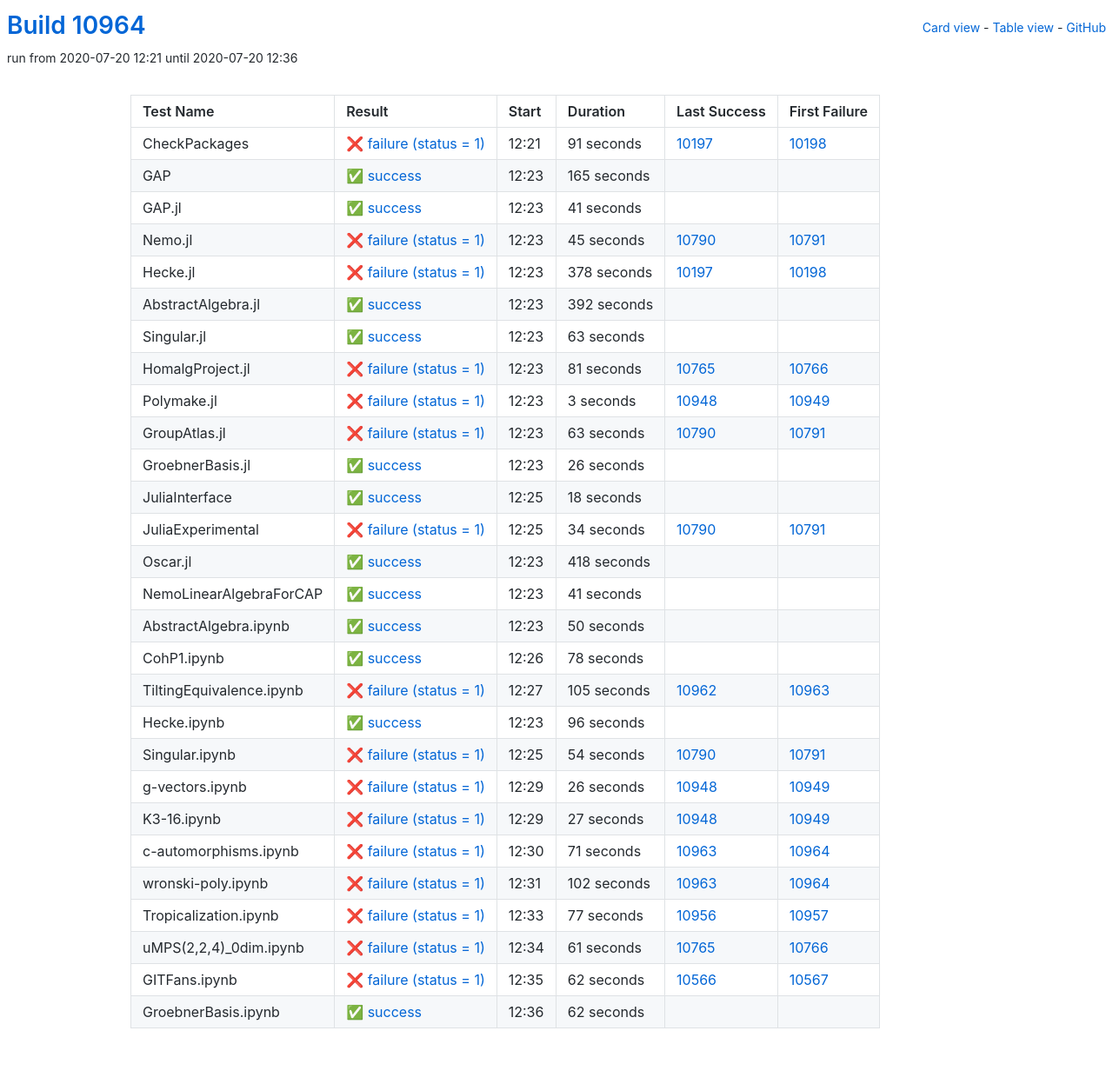
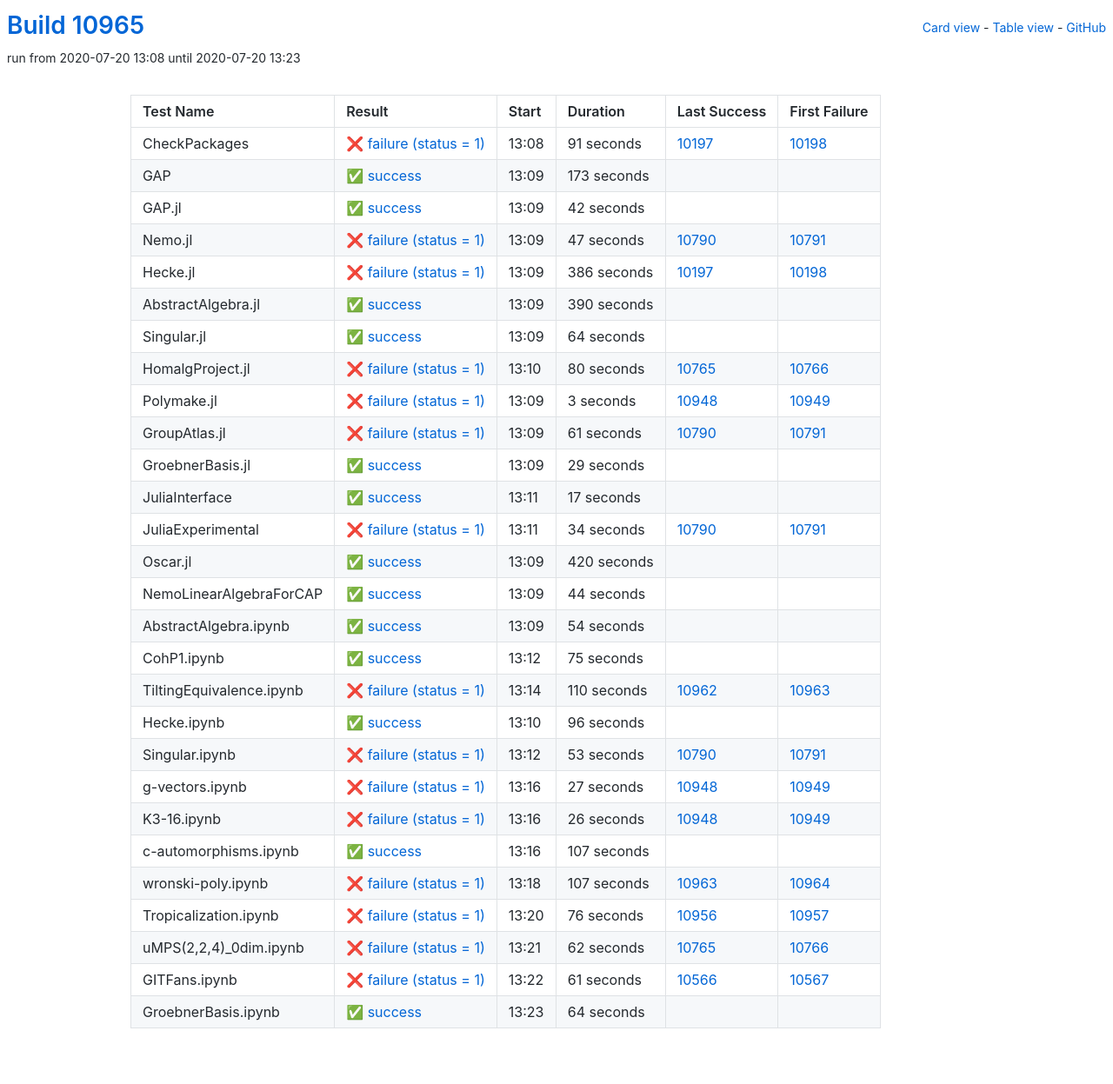
Before and after one commit to oscar-system/oscar-ci-status, a Jekyll site: the page built from table.html, in a window 1280 px wide. Shown: the whole page at 87% size. Built offline with Jekyll 4.4.1, drawn with Linux system fonts in a browser that asks for light colours.

Commit message:
Build #10965

```diff
--- a/_data/ci.yml
+++ b/_data/ci.yml
@@ -1,6 +1,6 @@
 ---
-build: 10964
-build_url: https://oscarci.mathematik.uni-kl.de/job/oscar/10964/
+build: 10965
+build_url: https://oscarci.mathematik.uni-kl.de/job/oscar/10965/
 job: oscar
 organization: oscar-system
 repo: oscar-ci-status
@@ -8,8 +8,8 @@
 tests:
 - name: CheckPackages
   id: checkpackages
-  log: https://oscarci.mathematik.uni-kl.de/job/oscar/10964/artifact/logs/build-10964/CheckPackages.log
-  start: 2020-07-20 12:21
+  log: https://oscarci.mathematik.uni-kl.de/job/oscar/10965/artifact/logs/build-10965/CheckPackages.log
+  start: 2020-07-20 13:08
   success: false
   exitcode: 1
   status: failure
@@ -20,92 +20,92 @@
   first_failure_url: https://oscarci.mathematik.uni-kl.de/job/oscar/10198/
 - name: GAP
   id: gap
-  log: https://oscarci.mathematik.uni-kl.de/job/oscar/10964/artifact/logs/build-10964/GAP.log
-  start: 2020-07-20 12:23
+  log: https://oscarci.mathematik.uni-kl.de/job/oscar/10965/artifact/logs/build-10965/GAP.log
+  start: 2020-07-20 13:09
   success: true
   exitcode: 0
   status: success
-  duration: 165
+  duration: 173
   last_success: false
   last_success_url:
   first_failure: false
   first_failure_url:
 - name: GAP.jl
   id: gap-jl
-  log: https://oscarci.mathematik.uni-kl.de/job/oscar/10964/artifact/logs/build-10964/GAP.jl.log
-  start: 2020-07-20 12:23
+  log: https://oscarci.mathematik.uni-kl.de/job/oscar/10965/artifact/logs/build-10965/GAP.jl.log
+  start: 2020-07-20 13:09
   success: true
   exitcode: 0
   status: success
-  duration: 41
+  duration: 42
   last_success: false
   last_success_url:
   first_failure: false
   first_failure_url:
 - name: Nemo.jl
   id: nemo-jl
-  log: https://oscarci.mathematik.uni-kl.de/job/oscar/10964/artifact/logs/build-10964/Nemo.jl.log
-  start: 2020-07-20 12:23
+  log: https://oscarci.mathematik.uni-kl.de/job/oscar/10965/artifact/logs/build-10965/Nemo.jl.log
+  start: 2020-07-20 13:09
   success: false
   exitcode: 1
   status: failure
-  duration: 45
+  duration: 47
   last_success: 10790
   last_success_url: https://oscarci.mathematik.uni-kl.de/job/oscar/10790/
   first_failure: 10791
   first_failure_url: https://oscarci.mathematik.uni-kl.de/job/oscar/10791/
 - name: Hecke.jl
   id: hecke-jl
-  log: https://oscarci.mathematik.uni-kl.de/job/oscar/10964/artifact/logs/build-10964/Hecke.jl.log
-  start: 2020-07-20 12:23
+  log: https://oscarci.mathematik.uni-kl.de/job/oscar/10965/artifact/logs/build-10965/Hecke.jl.log
+  start: 2020-07-20 13:09
   success: false
   exitcode: 1
   status: failure
-  duration: 378
+  duration: 386
   last_success: 10197
   last_success_url: https://oscarci.mathematik.uni-kl.de/job/oscar/10197/
   first_failure: 10198
   first_failure_url: https://oscarci.mathematik.uni-kl.de/job/oscar/10198/
 - name: AbstractAlgebra.jl
   id: abstractalgebra-jl
-  log: https://oscarci.mathematik.uni-kl.de/job/oscar/10964/artifact/logs/build-10964/AbstractAlgebra.jl.log
-  start: 2020-07-20 12:23
+  log: https://oscarci.mathematik.uni-kl.de/job/oscar/10965/artifact/logs/build-10965/AbstractAlgebra.jl.log
+  start: 2020-07-20 13:09
   success: true
   exitcode: 0
   status: success
-  duration: 392
+  duration: 390
   last_success: false
   last_success_url:
   first_failure: false
   first_failure_url:
 - name: Singular.jl
   id: singular-jl
-  log: https://oscarci.mathematik.uni-kl.de/job/oscar/10964/artifact/logs/build-10964/Singular.jl.log
-  start: 2020-07-20 12:23
+  log: https://oscarci.mathematik.uni-kl.de/job/oscar/10965/artifact/logs/build-10965/Singular.jl.log
+  start: 2020-07-20 13:09
   success: true
   exitcode: 0
   status: success
-  duration: 63
+  duration: 64
   last_success: false
   last_success_url:
   first_failure: false
   first_failure_url:
 - name: HomalgProject.jl
   id: homalgproject-jl
-  log: https://oscarci.mathematik.uni-kl.de/job/oscar/10964/artifact/logs/build-10964/HomalgProject.jl.log
-  start: 2020-07-20 12:23
+  log: https://oscarci.mathematik.uni-kl.de/job/oscar/10965/artifact/logs/build-10965/HomalgProject.jl.log
+  start: 2020-07-20 13:10
   success: false
   exitcode: 1
   status: failure
-  duration: 81
+  duration: 80
   last_success: 10765
   last_success_url: https://oscarci.mathematik.uni-kl.de/job/oscar/10765/
   first_failure: 10766
   first_failure_url: https://oscarci.mathematik.uni-kl.de/job/oscar/10766/
 - name: Polymake.jl
   id: polymake-jl
-  log: https://oscarci.mathematik.uni-kl.de/job/oscar/10964/artifact/logs/build-10964/Polymake.jl.log
-  start: 2020-07-20 12:23
+  log: https://oscarci.mathematik.uni-kl.de/job/oscar/10965/artifact/logs/build-10965/Polymake.jl.log
+  start: 2020-07-20 13:09
   success: false
   exitcode: 1
   status: failure
@@ -116,44 +116,44 @@
   first_failure_url: https://oscarci.mathematik.uni-kl.de/job/oscar/10949/
 - name: GroupAtlas.jl
   id: groupatlas-jl
-  log: https://oscarci.mathematik.uni-kl.de/job/oscar/10964/artifact/logs/build-10964/GroupAtlas.jl.log
-  start: 2020-07-20 12:23
+  log: https://oscarci.mathematik.uni-kl.de/job/oscar/10965/artifact/logs/build-10965/GroupAtlas.jl.log
+  start: 2020-07-20 13:09
   success: false
   exitcode: 1
   status: failure
-  duration: 63
+  duration: 61
   last_success: 10790
   last_success_url: https://oscarci.mathematik.uni-kl.de/job/oscar/10790/
   first_failure: 10791
   first_failure_url: https://oscarci.mathematik.uni-kl.de/job/oscar/10791/
 - name: GroebnerBasis.jl
   id: groebnerbasis-jl
-  log: https://oscarci.mathematik.uni-kl.de/job/oscar/10964/artifact/logs/build-10964/GroebnerBasis.jl.log
-  start: 2020-07-20 12:23
+  log: https://oscarci.mathematik.uni-kl.de/job/oscar/10965/artifact/logs/build-10965/GroebnerBasis.jl.log
+  start: 2020-07-20 13:09
   success: true
   exitcode: 0
   status: success
-  duration: 26
+  duration: 29
   last_success: false
   last_success_url:
   first_failure: false
   first_failure_url:
 - name: JuliaInterface
   id: juliainterface
-  log: https://oscarci.mathematik.uni-kl.de/job/oscar/10964/artifact/logs/build-10964/JuliaInterface.log
-  start: 2020-07-20 12:25
+  log: https://oscarci.mathematik.uni-kl.de/job/oscar/10965/artifact/logs/build-10965/JuliaInterface.log
+  start: 2020-07-20 13:11
   success: true
   exitcode: 0
   status: success
-  duration: 18
+  duration: 17
   last_success: false
   last_success_url:
   first_failure: false
   first_failure_url:
 - name: JuliaExperimental
   id: juliaexperimental
-  log: https://oscarci.mathematik.uni-kl.de/job/oscar/10964/artifact/logs/build-10964/JuliaExperimental.log
-  start: 2020-07-20 12:25
+  log: https://oscarci.mathematik.uni-kl.de/job/oscar/10965/artifact/logs/build-10965/JuliaExperimental.log
+  start: 2020-07-20 13:11
   success: false
   exitcode: 1
   status: failure
@@ -164,68 +164,68 @@
   first_failure_url: https://oscarci.mathematik.uni-kl.de/job/oscar/10791/
 - name: Oscar.jl
   id: oscar-jl
-  log: https://oscarci.mathematik.uni-kl.de/job/oscar/10964/artifact/logs/build-10964/Oscar.jl.log
-  start: 2020-07-20 12:23
+  log: https://oscarci.mathematik.uni-kl.de/job/oscar/10965/artifact/logs/build-10965/Oscar.jl.log
+  start: 2020-07-20 13:09
   success: true
   exitcode: 0
   status: success
-  duration: 418
+  duration: 420
   last_success: false
   last_success_url:
   first_failure: false
   first_failure_url:
 - name: NemoLinearAlgebraForCAP
   id: nemolinearalgebraforcap
-  log: https://oscarci.mathematik.uni-kl.de/job/oscar/10964/artifact/logs/build-10964/NemoLinearAlgebraForCAP.log
-  start: 2020-07-20 12:23
+  log: https://oscarci.mathematik.uni-kl.de/job/oscar/10965/artifact/logs/build-10965/NemoLinearAlgebraForCAP.log
+  start: 2020-07-20 13:09
   success: true
   exitcode: 0
   status: success
-  duration: 41
+  duration: 44
   last_success: false
   last_success_url:
   first_failure: false
   first_failure_url:
 - name: AbstractAlgebra.ipynb
   id: abstractalgebra-ipynb
-  log: https://oscarci.mathematik.uni-kl.de/job/oscar/10964/artifact/logs/build-10964/AbstractAlgebra.ipynb.log
-  start: 2020-07-20 12:23
+  log: https://oscarci.mathematik.uni-kl.de/job/oscar/10965/artifact/logs/build-10965/AbstractAlgebra.ipynb.log
+  start: 2020-07-20 13:09
   success: true
   exitcode: 0
   status: success
-  duration: 50
+  duration: 54
   last_success: false
   last_success_url:
   first_failure: false
   first_failure_url:
 - name: CohP1.ipynb
   id: cohp1-ipynb
-  log: https://oscarci.mathematik.uni-kl.de/job/oscar/10964/artifact/logs/build-10964/CohP1.ipynb.log
-  start: 2020-07-20 12:26
+  log: https://oscarci.mathematik.uni-kl.de/job/oscar/10965/artifact/logs/build-10965/CohP1.ipynb.log
+  start: 2020-07-20 13:12
   success: true
   exitcode: 0
   status: success
-  duration: 78
+  duration: 75
   last_success: false
   last_success_url:
   first_failure: false
   first_failure_url:
 - name: TiltingEquivalence.ipynb
   id: tiltingequivalence-ipynb
-  log: https://oscarci.mathematik.uni-kl.de/job/oscar/10964/artifact/logs/build-10964/TiltingEquivalence.ipynb.log
-  start: 2020-07-20 12:27
+  log: https://oscarci.mathematik.uni-kl.de/job/oscar/10965/artifact/logs/build-10965/TiltingEquivalence.ipynb.log
+  start: 2020-07-20 13:14
   success: false
   exitcode: 1
   status: failure
-  duration: 105
+  duration: 110
   last_success: 10962
   last_success_url: https://oscarci.mathematik.uni-kl.de/job/oscar/10962/
   first_failure: 10963
   first_failure_url: https://oscarci.mathematik.uni-kl.de/job/oscar/10963/
 - name: Hecke.ipynb
   id: hecke-ipynb
-  log: https://oscarci.mathematik.uni-kl.de/job/oscar/10964/artifact/logs/build-10964/Hecke.ipynb.log
-  start: 2020-07-20 12:23
+  log: https://oscarci.mathematik.uni-kl.de/job/oscar/10965/artifact/logs/build-10965/Hecke.ipynb.log
+  start: 2020-07-20 13:10
   success: true
   exitcode: 0
   status: success
@@ -236,20 +236,32 @@
   first_failure_url:
 - name: Singular.ipynb
   id: singular-ipynb
-  log: https://oscarci.mathematik.uni-kl.de/job/oscar/10964/artifact/logs/build-10964/Singular.ipynb.log
-  start: 2020-07-20 12:25
+  log: https://oscarci.mathematik.uni-kl.de/job/oscar/10965/artifact/logs/build-10965/Singular.ipynb.log
+  start: 2020-07-20 13:12
   success: false
   exitcode: 1
   status: failure
-  duration: 54
+  duration: 53
   last_success: 10790
   last_success_url: https://oscarci.mathematik.uni-kl.de/job/oscar/10790/
   first_failure: 10791
   first_failure_url: https://oscarci.mathematik.uni-kl.de/job/oscar/10791/
 - name: g-vectors.ipynb
   id: g-vectors-ipynb
-  log: https://oscarci.mathematik.uni-kl.de/job/oscar/10964/artifact/logs/build-10964/g-vectors.ipynb.log
-  start: 2020-07-20 12:29
+  log: https://oscarci.mathematik.uni-kl.de/job/oscar/10965/artifact/logs/build-10965/g-vectors.ipynb.log
+  start: 2020-07-20 13:16
+  success: false
+  exitcode: 1
+  status: failure
+  duration: 27
+  last_success: 10948
+  last_success_url: https://oscarci.mathematik.uni-kl.de/job/oscar/10948/
+  first_failure: 10949
+  first_failure_url: https://oscarci.mathematik.uni-kl.de/job/oscar/10949/
+- name: K3-16.ipynb
+  id: k3-16-ipynb
+  log: https://oscarci.mathematik.uni-kl.de/job/oscar/10965/artifact/logs/build-10965/K3-16.ipynb.log
+  start: 2020-07-20 13:16
   success: false
   exitcode: 1
   status: failure
@@ -258,86 +270,74 @@
   last_success_url: https://oscarci.mathematik.uni-kl.de/job/oscar/10948/
   first_failure: 10949
   first_failure_url: https://oscarci.mathematik.uni-kl.de/job/oscar/10949/
-- name: K3-16.ipynb
-  id: k3-16-ipynb
-  log: https://oscarci.mathematik.uni-kl.de/job/oscar/10964/artifact/logs/build-10964/K3-16.ipynb.log
-  start: 2020-07-20 12:29
+- name: c-automorphisms.ipynb
+  id: c-automorphisms-ipynb
+  log: https://oscarci.mathematik.uni-kl.de/job/oscar/10965/artifact/logs/build-10965/c-automorphisms.ipynb.log
+  start: 2020-07-20 13:16
+  success: true
+  exitcode: 0
+  status: success
+  duration: 107
+  last_success: false
+  last_success_url:
+  first_failure: false
+  first_failure_url:
+- name: wronski-poly.ipynb
+  id: wronski-poly-ipynb
+  log: https://oscarci.mathematik.uni-kl.de/job/oscar/10965/artifact/logs/build-10965/wronski-poly.ipynb.log
+  start: 2020-07-20 13:18
   success: false
   exitcode: 1
   status: failure
-  duration: 27
-  last_success: 10948
-  last_success_url: https://oscarci.mathematik.uni-kl.de/job/oscar/10948/
-  first_failure: 10949
-  first_failure_url: https://oscarci.mathematik.uni-kl.de/job/oscar/10949/
-- name: c-automorphisms.ipynb
-  id: c-automorphisms-ipynb
-  log: https://oscarci.mathematik.uni-kl.de/job/oscar/10964/artifact/logs/build-10964/c-automorphisms.ipynb.log
-  start: 2020-07-20 12:30
-  success: false
-  exitcode: 1
-  status: failure
-  duration: 71
-  last_success: 10963
-  last_success_url: https://oscarci.mathematik.uni-kl.de/job/oscar/10963/
-  first_failure: 10964
-  first_failure_url: https://oscarci.mathematik.uni-kl.de/job/oscar/10964/
-- name: wronski-poly.ipynb
-  id: wronski-poly-ipynb
-  log: https://oscarci.mathematik.uni-kl.de/job/oscar/10964/artifact/logs/build-10964/wronski-poly.ipynb.log
-  start: 2020-07-20 12:31
-  success: false
-  exitcode: 1
-  status: failure
-  duration: 102
+  duration: 107
   last_success: 10963
   last_success_url: https://oscarci.mathematik.uni-kl.de/job/oscar/10963/
   first_failure: 10964
   first_failure_url: https://oscarci.mathematik.uni-kl.de/job/oscar/10964/
 - name: Tropicalization.ipynb
   id: tropicalization-ipynb
-  log: https://oscarci.mathematik.uni-kl.de/job/oscar/10964/artifact/logs/build-10964/Tropicalization.ipynb.log
-  start: 2020-07-20 12:33
+  log: https://oscarci.mathematik.uni-kl.de/job/oscar/10965/artifact/logs/build-10965/Tropicalization.ipynb.log
+  start: 2020-07-20 13:20
   success: false
   exitcode: 1
   status: failure
-  duration: 77
+  duration: 76
   last_success: 10956
   last_success_url: https://oscarci.mathematik.uni-kl.de/job/oscar/10956/
   first_failure: 10957
   first_failure_url: https://oscarci.mathematik.uni-kl.de/job/oscar/10957/
 - name: uMPS(2,2,4)_0dim.ipynb
   id: umps-2-2-4-0dim-ipynb
-  log: https://oscarci.mathematik.uni-kl.de/job/oscar/10964/artifact/logs/build-10964/uMPS-2-2-4-_0dim.ipynb.log
-  start: 2020-07-20 12:34
+  log: https://oscarci.mathematik.uni-kl.de/job/oscar/10965/artifact/logs/build-10965/uMPS-2-2-4-_0dim.ipynb.log
+  start: 2020-07-20 13:21
   success: false
   exitcode: 1
   status: failure
-  duration: 61
+  duration: 62
   last_success: 10765
   last_success_url: https://oscarci.mathematik.uni-kl.de/job/oscar/10765/
   first_failure: 10766
   first_failure_url: https://oscarci.mathematik.uni-kl.de/job/oscar/10766/
 - name: GITFans.ipynb
   id: gitfans-ipynb
-  log: https://oscarci.mathematik.uni-kl.de/job/oscar/10964/artifact/logs/build-10964/GITFans.ipynb.log
-  start: 2020-07-20 12:35
+  log: https://oscarci.mathematik.uni-kl.de/job/oscar/10965/artifact/logs/build-10965/GITFans.ipynb.log
+  start: 2020-07-20 13:22
   success: false
   exitcode: 1
   status: failure
-  duration: 62
+  duration: 61
   last_success: 10566
   last_success_url: https://oscarci.mathematik.uni-kl.de/job/oscar/10566/
   first_failure: 10567
   first_failure_url: https://oscarci.mathematik.uni-kl.de/job/oscar/10567/
 - name: GroebnerBasis.ipynb
   id: groebnerbasis-ipynb
-  log: https://oscarci.mathematik.uni-kl.de/job/oscar/10964/artifact/logs/build-10964/GroebnerBasis.ipynb.log
-  start: 2020-07-20 12:36
+  log: https://oscarci.mathematik.uni-kl.de/job/oscar/10965/artifact/logs/build-10965/GroebnerBasis.ipynb.log
+  start: 2020-07-20 13:23
   success: true
   exitcode: 0
   status: success
-  duration: 62
+  duration: 64
   last_success: false
   last_success_url:
   first_failure: false
```
Also changed, not shown: README.md.
